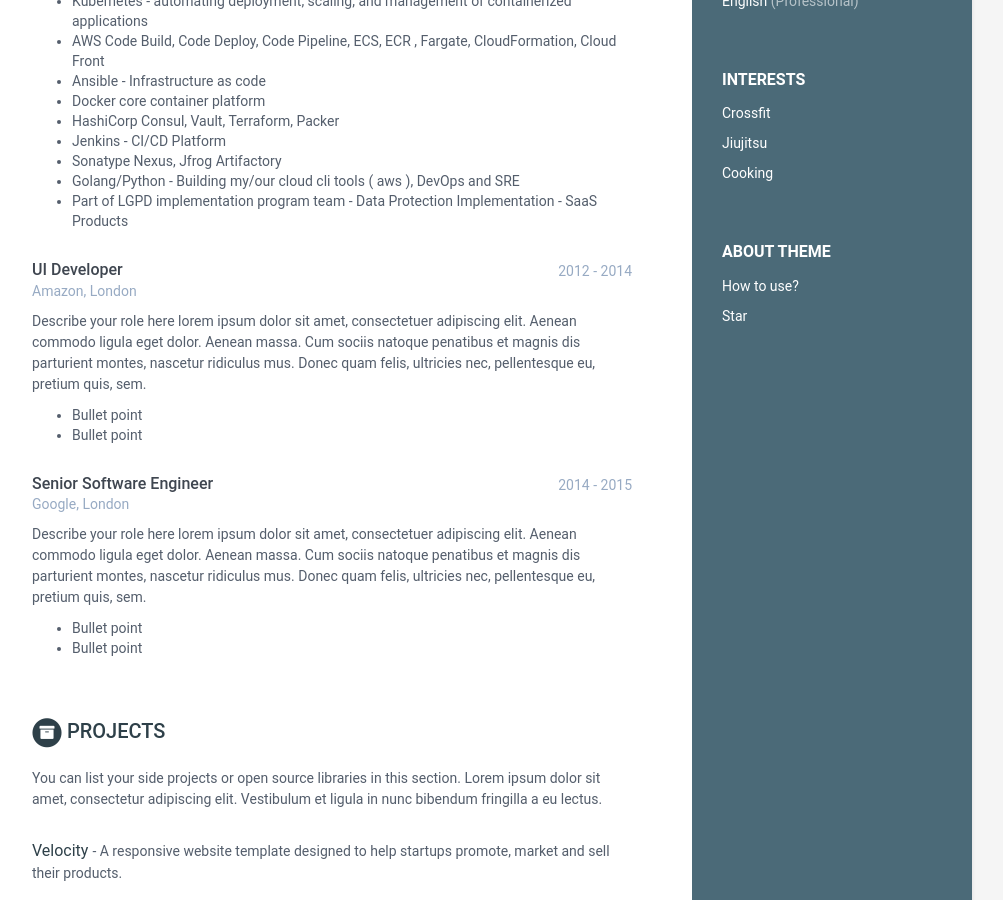
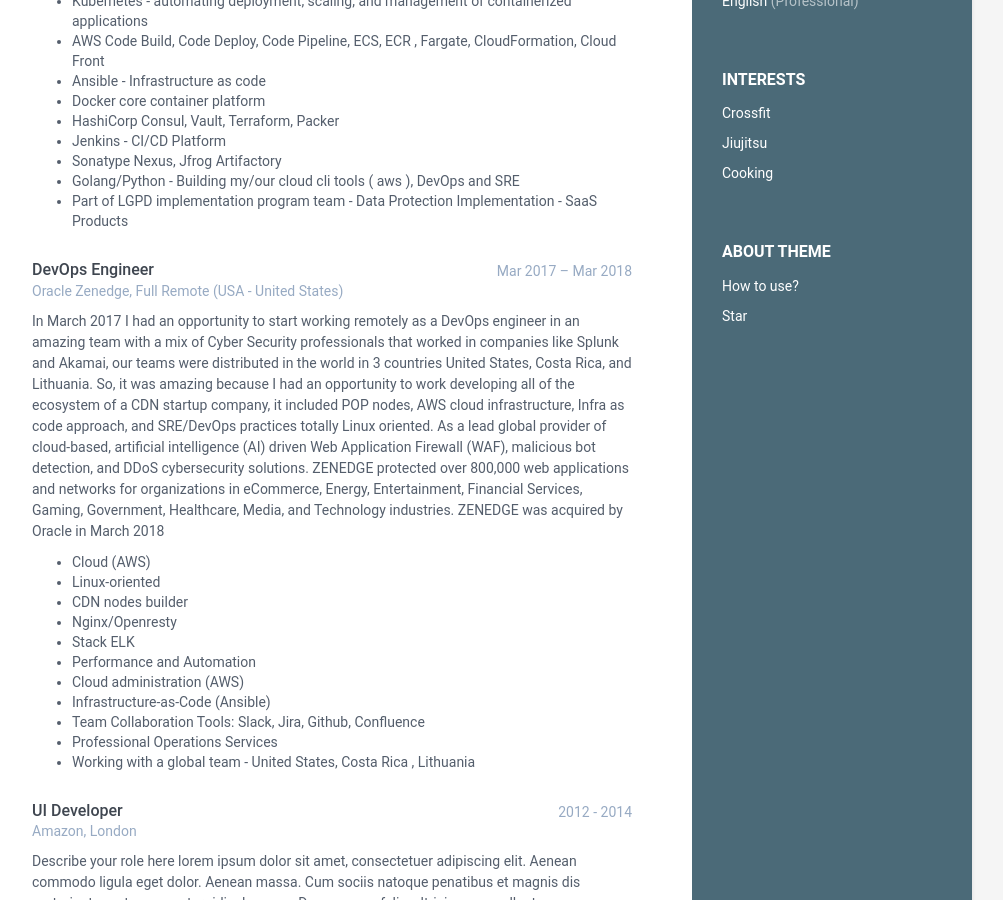
Before and after one commit to richardsonlima/cv, a Jekyll site: the page built from index.html, in a window 1280 px wide and 900 px high, scrolled down 1074 px. Shown: the whole window, without its empty margins (168-1171 px from the left). Built offline with Jekyll 4.4.1, drawn with Linux system fonts in a browser that asks for light colours.

Commit message:
updatin cv - debug

```diff
--- a/_data/data.yml
+++ b/_data/data.yml
@@ -112,6 +112,29 @@ experiences:
           - Sonatype Nexus, Jfrog Artifactory
           - Golang/Python - Building my/our cloud cli tools ( aws ), DevOps and SRE
           - Part of LGPD implementation program team - Data Protection Implementation - SaaS Products
+    - role: DevOps Engineer
+      time: Mar 2017 – Mar 2018
+      company: Oracle Zenedge, Full Remote (USA - United States)
+      details: |
+        In March 2017 I had an opportunity to start working remotely as a DevOps engineer in an amazing team with a mix of Cyber
+        Security professionals that worked in companies like Splunk and Akamai, our teams were distributed in the world in 3
+        countries United States, Costa Rica, and Lithuania. So, it was amazing because I had an opportunity to work developing
+        all of the ecosystem of a CDN startup company, it included POP nodes, AWS cloud infrastructure, Infra as code approach,
+        and SRE/DevOps practices totally Linux oriented. As a lead global provider of cloud-based, artificial intelligence (AI)
+         driven Web Application Firewall (WAF), malicious bot detection, and DDoS cybersecurity solutions. ZENEDGE protected
+         over 800,000 web applications and networks for organizations in eCommerce, Energy, Entertainment, Financial Services,
+         Gaming, Government, Healthcare, Media, and Technology industries. ZENEDGE was acquired by Oracle in March 2018
+          - Cloud (AWS)
+          - Linux-oriented
+          - CDN nodes builder
+          - Nginx/Openresty
+          - Stack ELK
+          - Performance and Automation
+          - Cloud administration (AWS)
+          - Infrastructure-as-Code (Ansible)
+          - Team Collaboration Tools: Slack, Jira, Github, Confluence
+          - Professional Operations Services
+          - Working with a global team - United States, Costa Rica , Lithuania
     - role: UI Developer
       time: 2012 - 2014
       company: Amazon, London
```
